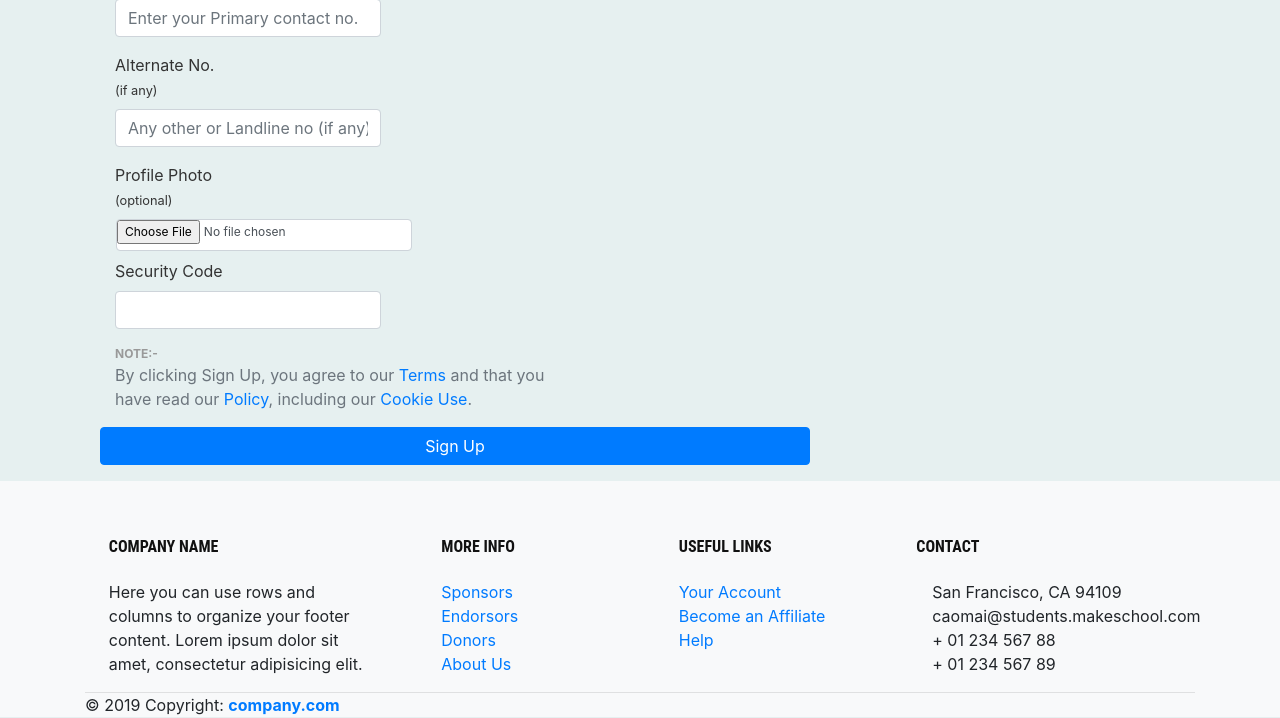
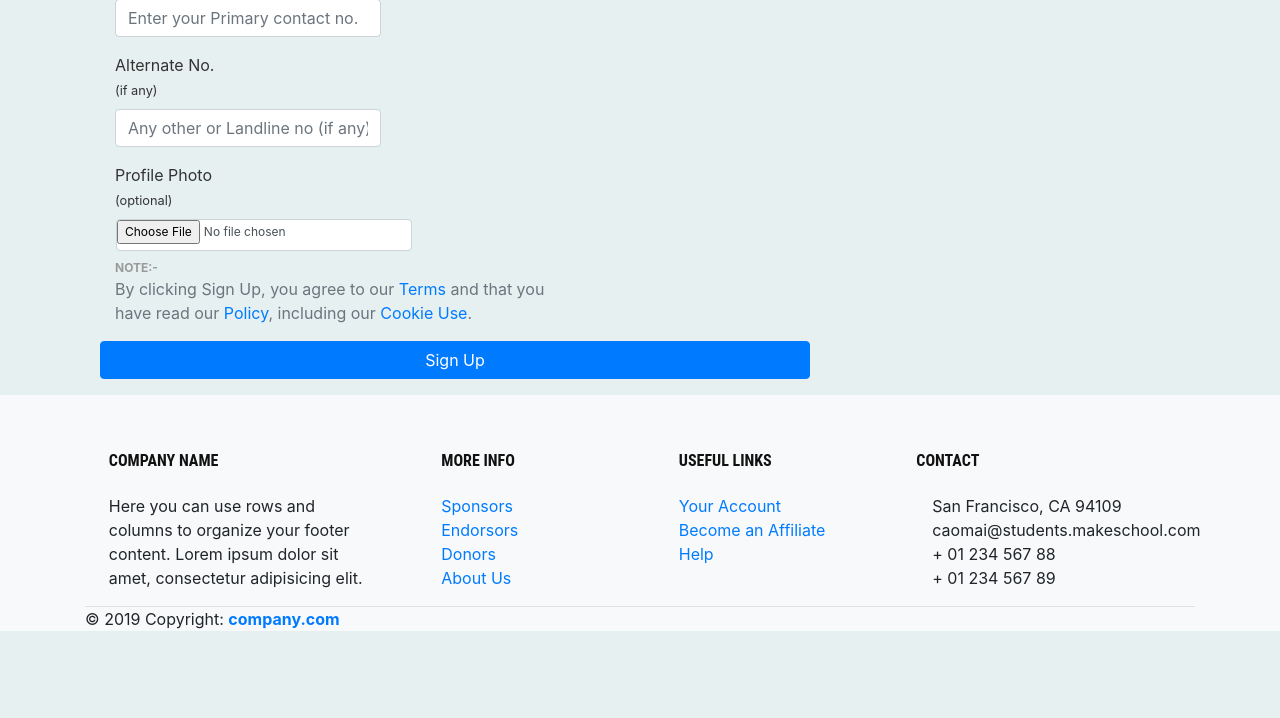
Before and after one commit to caocmai/Rent-Out-Space, a Flask app: page /sign_up in a window 1280 px wide. Shown: the part 760-1478 px from the top of the page. After the commit the page ends 1391 px from the top, so only its background shows below. Run offline with Flask 2, Linux system fonts and the light colour scheme; some libraries are stand-ins or nearby versions.

Commit message:
final commit

```diff
--- a/templates/sign_up.html
+++ b/templates/sign_up.html
@@ -105,15 +105,6 @@
           <br>
         </div>
         <div class="form-group">
-          <label class="control-label col-sm-3">Security Code </label>
-          <div class="col-md-5 col-sm-8">
-            <div >
-
-                <input type="text" name="captcha" id="captcha" class="form-control label-warning"  />
-              </div>
-          </div>
-        </div>
-        <div class="form-group">
           <div class="col-xs-offset-3 col-md-8 col-sm-9"><span class="text-muted"><span class="label label-danger">Note:-</span> By clicking Sign Up, you agree to our <a href="#">Terms</a> and that you have read our <a href="#">Policy</a>, including our <a href="#">Cookie Use</a>.</span> </div>
         </div>
         <div class="form-group">
```
